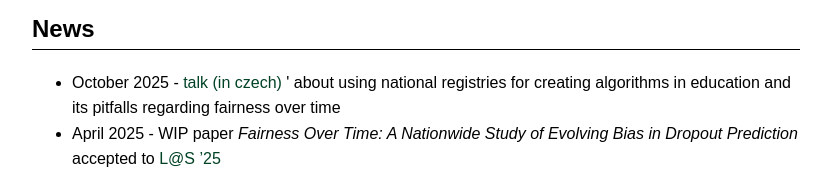
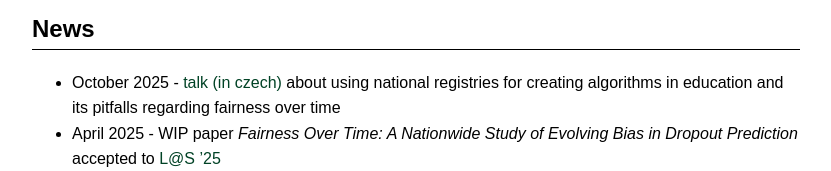
Before and after one commit to tereza-blazkova/tereza-blazkova.github.io, a plain HTML site: page index.html in a window 1280 px wide. Shown: the part 571-742 px from the top of the page, without its empty margins (224-1055 px from the left). Drawn offline with Linux system fonts and the light colour scheme.

Commit message:
Update index.html

```diff
--- a/index.html
+++ b/index.html
@@ -121,7 +121,7 @@
         <section id="news">
             <h2>News</h2>
             <ul>
-               <li> October 2025 - <a href="https://fb.me/e/8UkDwt69B" target="_blank"> talk (in czech) </a>' about using national registries for creating algorithms in education and its pitfalls regarding fairness over time
+               <li> October 2025 - <a href="https://fb.me/e/8UkDwt69B" target="_blank"> talk (in czech) </a> about using national registries for creating algorithms in education and its pitfalls regarding fairness over time
                 <li> April 2025 - WIP paper  <em> Fairness Over Time: A Nationwide Study of Evolving Bias in Dropout Prediction  </em> accepted to <a href="https://learningatscale.acm.org/las2025/" target="_blank"> L@S ’25</a> </li>
                 <li> April 2025 - lightning talk at <a href="https://mzv.gov.cz/copenhagen/cz/novinky/czexpats_in_science_pozvanka_na_setkani.html" target="_blank"> the Embassy of the Czech Republic in Copenhagen for Czexpacts in Science</a> </li>
                <li> January 2025 - visiting <a href="https://www.cornell.edu/" target="_blank">Cornell University</a>'s <a href="https://infosci.cornell.edu/" target="_blank">Information Science department</a> </li>
```
